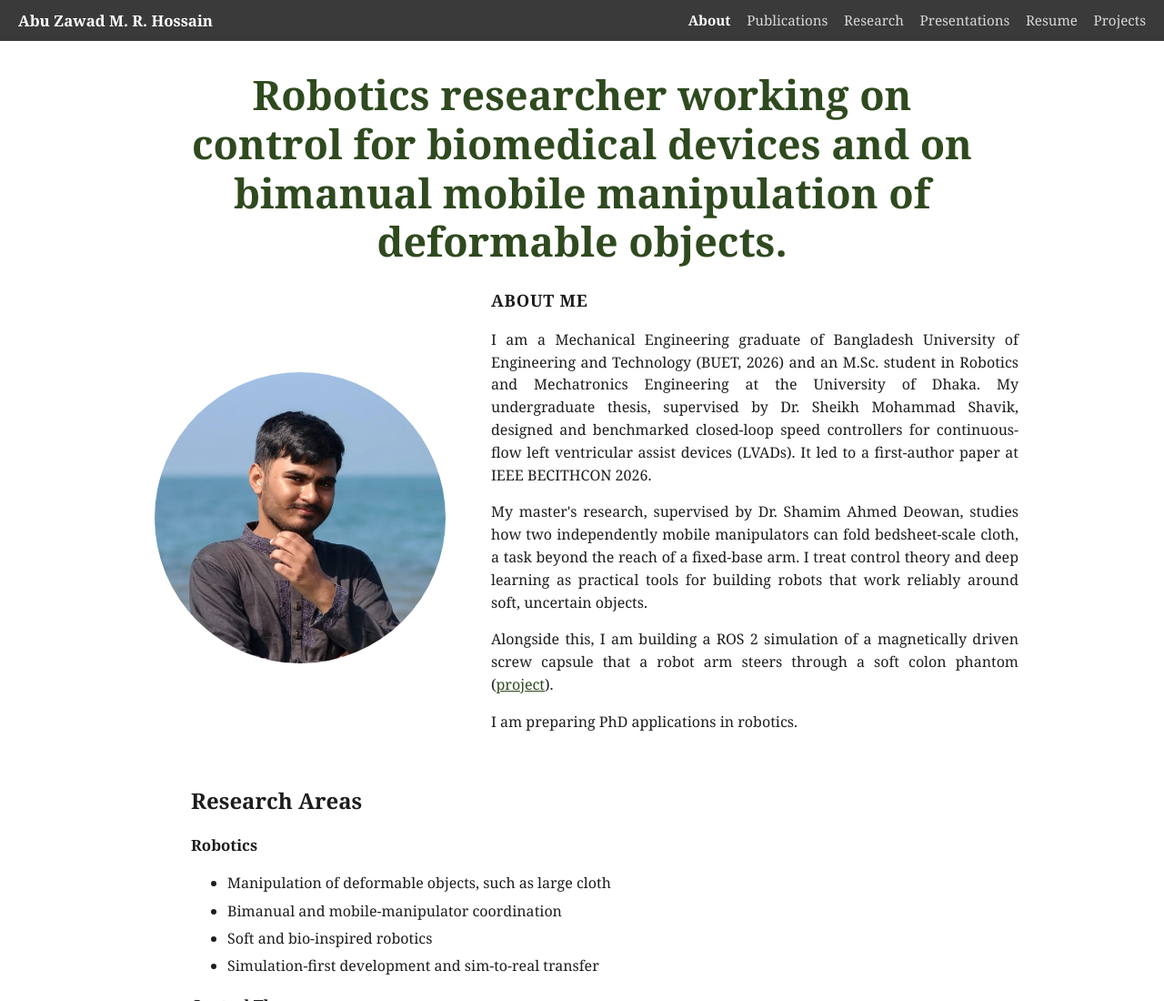
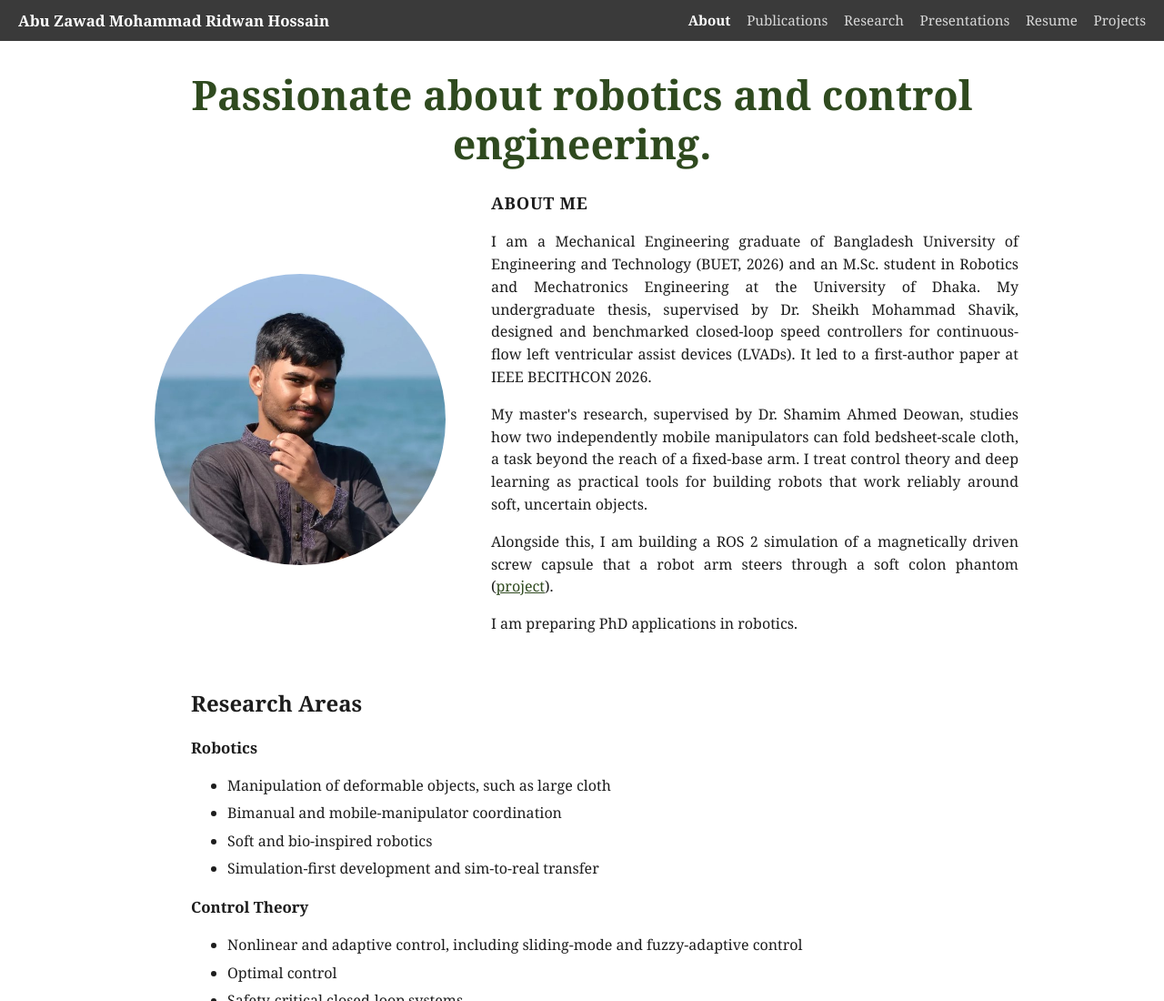
Before and after one commit to azmrh/azmrh.github.io, a plain HTML site: page index.html in a window 1280 px wide. Shown: the top 1100 px of the page at 91% size. Drawn offline with Linux system fonts and the light colour scheme.

Commit message:
Use full name in site header and shorten homepage headline
Co-Authored-By: Claude Opus 5.5 <noreply@anthropic.com>

```diff
--- a/index.html
+++ b/index.html
@@ -3,12 +3,12 @@
 <head>
   <meta charset="utf-8">
   <meta name="viewport" content="width=device-width, initial-scale=1">
-  <title>Abu Zawad M. R. Hossain</title>
+  <title>Abu Zawad Mohammad Ridwan Hossain</title>
   <meta name="description" content="Robotics researcher: control of biomedical devices and bimanual mobile manipulation of deformable objects.">
   <link rel="stylesheet" href="css/style.css">
 </head>
 <body>
-<header class="topbar"><a class="brand" href="index.html">Abu Zawad M. R. Hossain</a><nav>
+<header class="topbar"><a class="brand" href="index.html">Abu Zawad Mohammad Ridwan Hossain</a><nav>
 <a href="index.html" class="active">About</a>
 <a href="publications.html">Publications</a>
 <a href="research.html">Research</a>
@@ -17,10 +17,10 @@
 <a href="projects.html">Projects</a>
 </nav></header>
 <main>
-  <h1 class="hero">Robotics researcher working on control for biomedical devices and on bimanual mobile manipulation of deformable objects.</h1>
+  <h1 class="hero">Passionate about robotics and control engineering.</h1>
 
   <section class="about">
-    <div class="photo"><img src="assets/photo.jpg" alt="Portrait of Abu Zawad M. R. Hossain" width="600" height="600"></div>
+    <div class="photo"><img src="assets/photo.jpg" alt="Portrait of Abu Zawad Mohammad Ridwan Hossain" width="600" height="600"></div>
     <div class="text">
       <h2>About Me</h2>
       <p>I am a Mechanical Engineering graduate of Bangladesh University of Engineering and Technology (BUET, 2026) and an M.Sc. student in Robotics and Mechatronics Engineering at the University of Dhaka. My undergraduate thesis, supervised by Dr. Sheikh Mohammad Shavik, designed and benchmarked closed-loop speed controllers for continuous-flow left ventricular assist devices (LVADs). It led to a first-author paper at IEEE BECITHCON 2026.</p>
```
Also changed, not shown: presentations.html (+2 -2 lines), projects.html (+2 -2 lines), publications.html (+2 -2 lines), research.html (+2 -2 lines), resume.html (+3 -3 lines).
